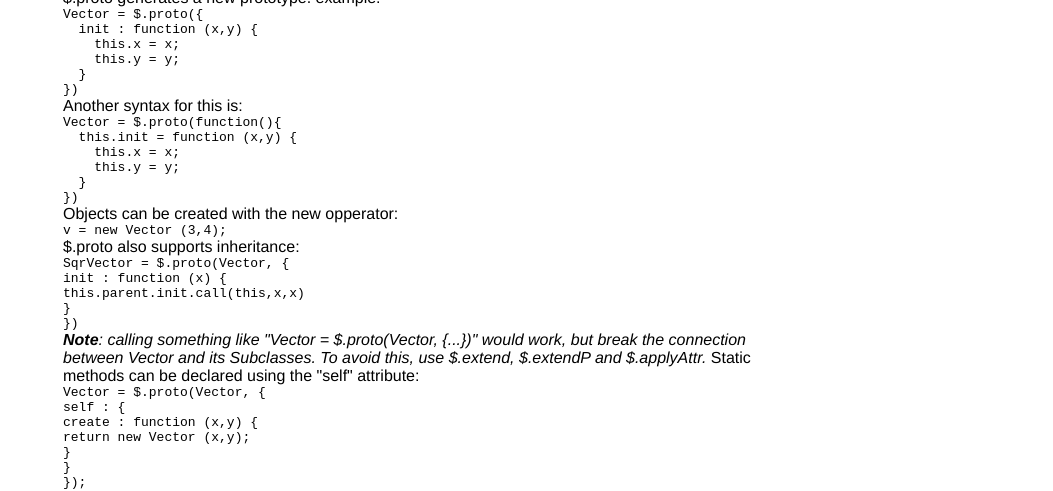
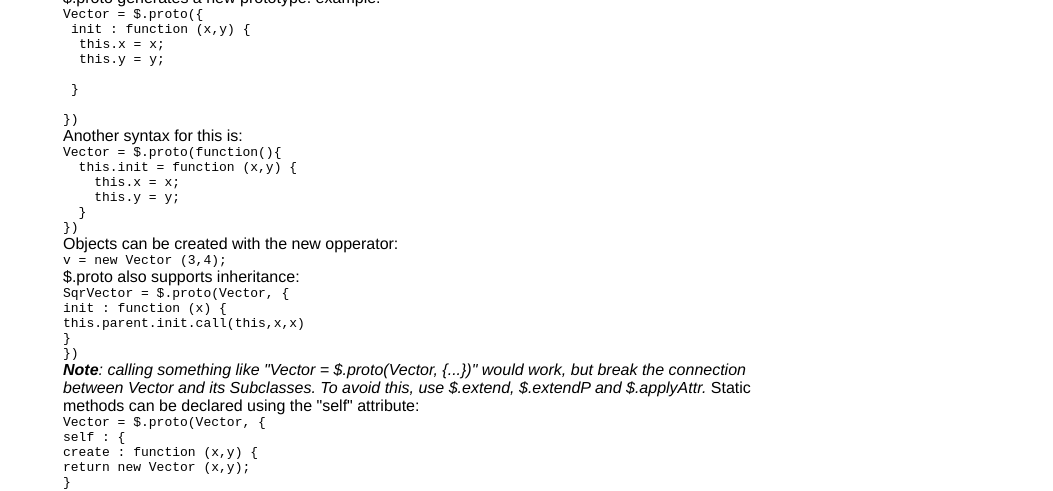
Before and after one commit to edave64/protojazz, a plain HTML site: page index.html in a window 1280 px wide. Shown: the part 303-794 px from the top of the page, without its empty margins (227-1280 px from the left). Drawn offline with Linux system fonts and the light colour scheme; a script that the page names is missing.

Commit message:
Edited index.html via GitHub

```diff
--- a/index.html
+++ b/index.html
@@ -28,6 +28,7 @@
     hr { border: 0; width: 80%; border-bottom: 1px solid #aaa}
     .footer { text-align:center; padding-top:30px; font-style: italic; }
     code { display : block }
+    .indent { margin-left: 8px; }
   </style>
 </head>
 
@@ -56,11 +57,11 @@
 $.proto generates a new prototype.
 example:
 <code>
-Vector = $.proto({<br/>
-&nbsp;&nbsp;init : function (x,y) {<br/>
-&nbsp;&nbsp;&nbsp;&nbsp;this.x = x;<br/>
-&nbsp;&nbsp;&nbsp;&nbsp;this.y = y;<br/>
-&nbsp;&nbsp;}<br/>
+Vector = $.proto({<br/><div class="indent">
+init : function (x,y) {<br/><div class="indent">
+this.x = x;<br/>
+this.y = y;</div><br/>
+}</div><br/>
 })
 </code>
 
```
